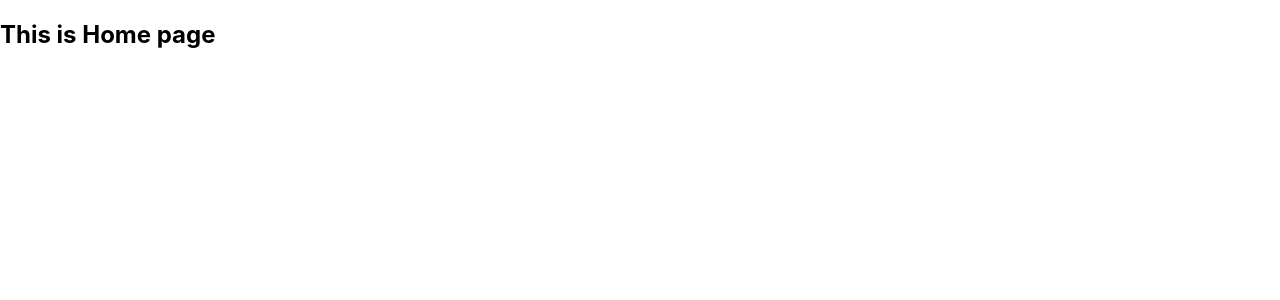
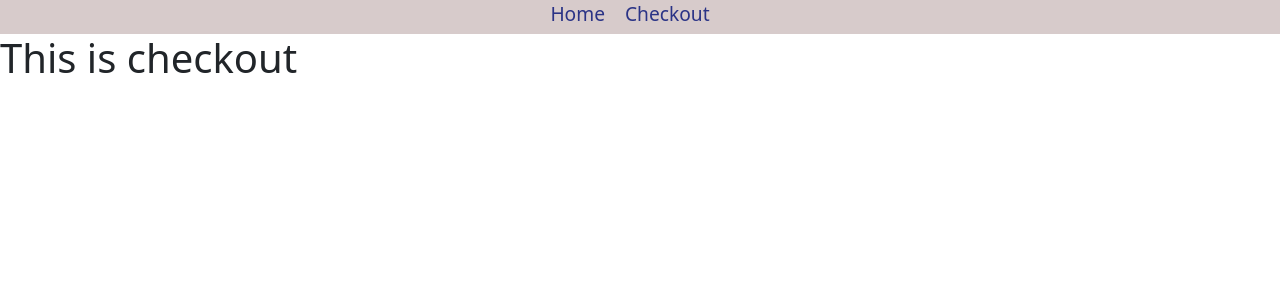
Before and after one commit to KawsarAlHasan/independent-service-provider, a React (Create React App) app: page /checkout in a window 1280 px wide. Shown: the top 300 px of the page. Built offline with nearby package versions, Linux system fonts and the light colour scheme.

Commit message:
added Navber and react router

```diff
--- a/package.json
+++ b/package.json
@@ -6,8 +6,11 @@
     "@testing-library/jest-dom": "^5.16.4",
     "@testing-library/react": "^13.1.1",
     "@testing-library/user-event": "^13.5.0",
+    "bootstrap": "^5.1.3",
     "react": "^18.0.0",
+    "react-bootstrap": "^2.2.3",
     "react-dom": "^18.0.0",
+    "react-router-dom": "^6.3.0",
     "react-scripts": "5.0.1",
     "web-vitals": "^2.1.4"
   },
--- a/public/index.html
+++ b/public/index.html
@@ -24,6 +24,9 @@
       work correctly both with client-side routing and a non-root public URL.
       Learn how to configure a non-root public URL by running `npm run build`.
     -->
+    <!--bootstrap link-->
+    <link href="https://cdn.jsdelivr.net/npm/bootstrap@5.1.3/dist/css/bootstrap.min.css" rel="stylesheet" integrity="sha384-1BmE4kWBq78iYhFldvKuhfTAU6auU8tT94WrHftjDbrCEXSU1oBoqyl2QvZ6jIW3" crossorigin="anonymous">
+
     <title>Independent Sports Photographer</title>
   </head>
   <body>
--- a/src/App.js
+++ b/src/App.js
@@ -1,10 +1,21 @@
-import logo from './logo.svg';
+import 'bootstrap/dist/css/bootstrap.min.css';
 import './App.css';
+import Header from './Components/Header/Header';
+import Home from './Components/Home/Home';
+import Checkout from './Components/Checkout/Checkout';
+import NotFound from './Components/NotFound/NotFound';
+import { Route, Routes } from 'react-router-dom';
 
 function App() {
   return (
     <div>
-      <h2>This is Home page</h2>
+      <Header></Header>
+      <Routes>
+        <Route path='/' element={<Home></Home>}></Route>
+        <Route path='/home' element={<Home></Home>}></Route>
+        <Route path='/checkout' element={<Checkout></Checkout>}></Route>
+        <Route path='/*' element={<NotFound></NotFound>}></Route>
+      </Routes>
     </div>
   );
 }
--- /dev/null
+++ b/src/Components/Checkout/Checkout.js
@@ -0,0 +1,11 @@
+import React from 'react';
+
+const componentName = (props) => {
+    return (
+        <div>
+            <h1>This is checkout</h1>
+        </div>
+    );
+};
+
+export default componentName;
--- /dev/null
+++ b/src/Components/Header/Header.css
@@ -0,0 +1,14 @@
+.navber nav{
+    background-color: rgb(215, 203, 203);
+    height: 34px;
+}
+.navber nav a{
+    margin-right: 20px;
+    text-decoration: none;
+    color: rgb(42, 51, 134);
+    font-weight: 500;
+    font-size: 1.2rem;
+}
+.navber nav a:hover{
+    color: orange;
+}
--- /dev/null
+++ b/src/Components/Header/Header.js
@@ -0,0 +1,17 @@
+import React from 'react';
+import './Header.css';
+import 'bootstrap/dist/css/bootstrap.min.css';
+import { Link } from 'react-router-dom';
+
+const componentName = (props) => {
+    return (
+        <div className="text-center navber">
+            <nav>
+                <Link to="/home">Home</Link>
+                <Link to="/checkout">Checkout</Link>
+            </nav>
+        </div>
+    );
+};
+
+export default componentName;
--- /dev/null
+++ b/src/Components/Home/Home.js
@@ -0,0 +1,11 @@
+import React from 'react';
+
+const componentName = (props) => {
+    return (
+        <div>
+            <p>this is home</p>
+        </div>
+    );
+};
+
+export default componentName;
--- /dev/null
+++ b/src/Components/NotFound/NotFound.css
@@ -0,0 +1,3 @@
+img{
+    height: 500px;
+}
--- /dev/null
+++ b/src/Components/NotFound/NotFound.js
@@ -0,0 +1,13 @@
+import React from 'react';
+import './NotFound';
+import img from '../images/not-found.jpg';
+
+const componentName = (props) => {
+    return (
+        <div>
+            <img className='w-100 h-50' src={img} alt="" />
+        </div>
+    );
+};
+
+export default componentName;
--- a/src/index.js
+++ b/src/index.js
@@ -3,12 +3,15 @@ import ReactDOM from 'react-dom/client';
 import './index.css';
 import App from './App';
 import reportWebVitals from './reportWebVitals';
+import { BrowserRouter } from 'react-router-dom';
 
 const root = ReactDOM.createRoot(document.getElementById('root'));
 root.render(
-  <React.StrictMode>
-    <App />
-  </React.StrictMode>
+  <BrowserRouter>
+    <React.StrictMode>
+      <App />
+    </React.StrictMode>
+  </BrowserRouter>
 );
 
 // If you want to start measuring performance in your app, pass a function
```
Also changed, not shown: src/Components/images/not-found.jpg (added), 1 other file (tests, documents, lock files or other folders).
